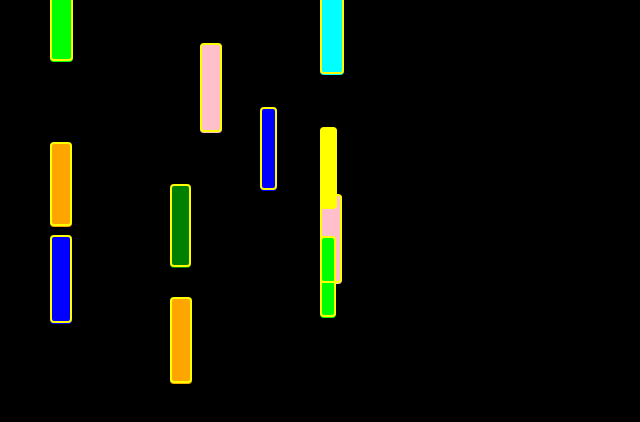
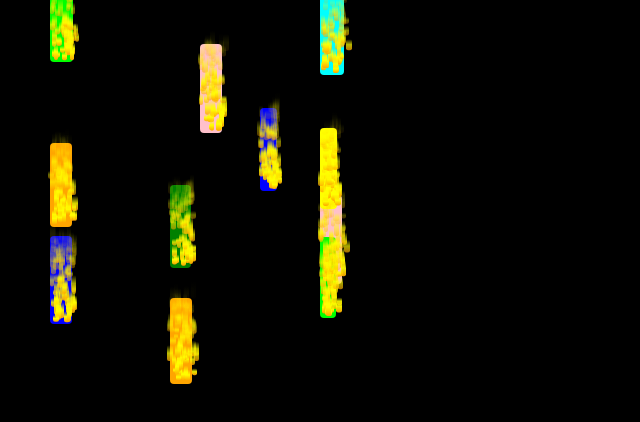
Before and after one commit to TheSilentIce/Codepocalypse-2025, a React app in the folder Frontend/: page / in a window 1280 px wide. Shown: the top 422 px of the page, without its empty margins (0-640 px from the left). Built offline with nearby package versions, Linux system fonts and the light colour scheme; the HTML template or start-up script is replaced by a standard one.

Commit message:
better-fire?

```diff
--- a/Frontend/src/components/Note/ParticleBurst.tsx
+++ b/Frontend/src/components/Note/ParticleBurst.tsx
@@ -1,11 +1,21 @@
 import { useMotionValueEvent, MotionValue } from "motion/react";
-import { useState } from "react";
+import { useState, useEffect, useRef } from "react";
+
+interface Particle {
+  x: number;
+  y: number;
+  speed: number;
+  key: string;
+  height: number;
+  sway: number;
+  swayDir: number;
+}
 
 interface ParticleBurstProps {
-  x: number; // left position of note
-  yMotion: MotionValue<number>; // motion value from FallingNote
-  width: number; // note width
-  height: number; // full note height including extraHeight
+  x: number;
+  yMotion: MotionValue<number>;
+  width: number;
+  height: number; // note height
 }
 
 export default function ParticleBurst({
@@ -15,26 +25,81 @@ export default function ParticleBurst({
   height,
 }: ParticleBurstProps) {
   const [y, setY] = useState(yMotion.get());
+  const [particles, setParticles] = useState<Particle[]>([]);
+  const animationRef = useRef<number | null>(null);
 
-  // Update y position whenever motion value changes
-  useMotionValueEvent(yMotion, "change", (latest) => {
-    setY(latest);
-  });
+  useMotionValueEvent(yMotion, "change", (latest) => setY(latest));
+
+  // Spawn particles gradually from bottom
+  useEffect(() => {
+    const interval = setInterval(() => {
+      const newParticles: Particle[] = Array.from({ length: 3 }).map(() => ({
+        x: Math.random() * width,
+        y: 0, // start at bottom of note
+        speed: 0.5 + Math.random() * 1.2,
+        key: Math.random().toString(36).substr(2, 9),
+        height: 6 + Math.random() * 12,
+        sway: Math.random() * 2,
+        swayDir: Math.random() > 0.5 ? 1 : -1,
+      }));
+      setParticles((prev) => [...prev, ...newParticles].slice(-500));
+    }, 50);
+
+    return () => clearInterval(interval);
+  }, [width]);
+
+  // Animate particles rising up to top of note
+  useEffect(() => {
+    const animate = () => {
+      setParticles((prev) =>
+        prev.map((p) => {
+          const newSway = p.sway + 0.1 * p.swayDir;
+          const newSwayDir = Math.abs(newSway) > 3 ? -p.swayDir : p.swayDir;
+
+          // ✅ stop particle at top of note
+          const newY = Math.min(p.y + p.speed, height);
+
+          return { ...p, y: newY, sway: newSway, swayDir: newSwayDir };
+        }),
+      );
+      animationRef.current = requestAnimationFrame(animate);
+    };
+
+    animationRef.current = requestAnimationFrame(animate);
+    return () => {
+      if (animationRef.current) cancelAnimationFrame(animationRef.current);
+    };
+  }, [height]);
 
   return (
     <div
       style={{
         position: "absolute",
-        left: x, // align left with note
-        top: y, // match top of note
-        width: width, // same width as note
-        height: height, // same height as note
-        border: "2px solid yellow", // outline effect to visualize alignment
-        borderRadius: 4,
+        left: x,
+        top: y, // container aligned with note top
+        width,
+        height, // container same height as note
         pointerEvents: "none",
-        zIndex: 5,
-        boxSizing: "border-box", // include border in dimensions
+        zIndex: 9999,
+        overflow: "visible",
       }}
-    />
+    >
+      {particles.map((p) => (
+        <div
+          key={p.key}
+          style={{
+            position: "absolute",
+            left: p.x + p.sway,
+            bottom: 0,
+            width: 4 + Math.random() * 2,
+            height: p.height,
+            background: "linear-gradient(to top, orange, yellow, transparent)",
+            transform: `translateY(-${p.y}px)`,
+            borderRadius: 2,
+            opacity: Math.max(0, 1 - p.y / height),
+          }}
+        />
+      ))}
+    </div>
   );
 }
```
